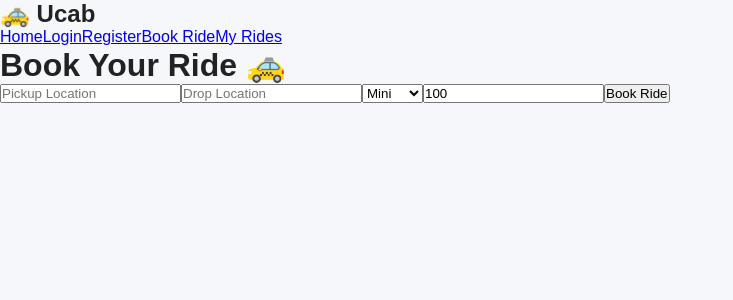
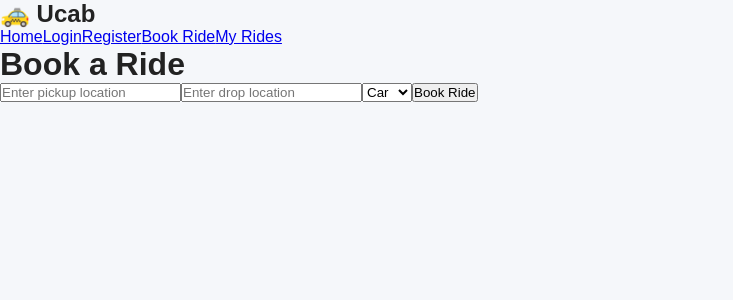
Before and after one commit to Yamini-1166/simple-cab-booking-app-, a React (Vite) app in the folder frontend/: page /book-ride in a window 1280 px wide. Shown: the top 300 px of the page, without its empty margins (0-733 px from the left). Built offline with nearby package versions, Linux system fonts and the light colour scheme.

Commit message:
Update BookRide.jsx

```diff
--- a/frontend/src/pages/BookRide.jsx
+++ b/frontend/src/pages/BookRide.jsx
@@ -1,77 +1,84 @@
 import { useState } from "react";
-import axios from "axios";
 
 function BookRide() {
-  const [formData, setFormData] = useState({
-    pickupLocation: "",
-    dropLocation: "",
-    vehicleType: "Mini",
-    fare: 100,
-  });
+  const [pickupLocation, setPickupLocation] = useState("");
+  const [dropLocation, setDropLocation] = useState("");
+  const [rideType, setRideType] = useState("car");
+  const [message, setMessage] = useState("");
 
-  const handleChange = (e) => {
-    setFormData({
-      ...formData,
-      [e.target.name]: e.target.value,
-    });
-  };
-
-  const handleBookRide = async (e) => {
+  const handleSubmit = async (e) => {
     e.preventDefault();
 
+    if (!pickupLocation || !dropLocation) {
+      setMessage("Please enter pickup and drop locations");
+      return;
+    }
+
     try {
-      await axios.post(
-        "http://localhost:5000/api/rides/book",
-        formData,
-        {
-          headers: {
-            Authorization: `Bearer ${localStorage.getItem("token")}`,
-          },
-        }
-      );
+      const token = localStorage.getItem("token");
 
-      alert("Ride booked successfully!");
+      const response = await fetch("http://localhost:5000/api/rides/book", {
+        method: "POST",
+        headers: {
+          "Content-Type": "application/json",
+          Authorization: `Bearer ${token}`,
+        },
+        body: JSON.stringify({
+          pickupLocation,
+          dropLocation,
+          rideType,
+        }),
+      });
+
+      const data = await response.json();
+
+      if (!response.ok) {
+        setMessage(data.message || "Failed to book ride");
+        return;
+      }
+
+      setMessage("Ride booked successfully!");
+
+      setPickupLocation("");
+      setDropLocation("");
+      setRideType("car");
     } catch (error) {
-      alert(error.response?.data?.message || "Booking failed");
+      setMessage("Server error. Please try again.");
     }
   };
 
   return (
-    <div>
-      <h1>Book Your Ride 🚕</h1>
+    <div className="page-container">
+      <h1>Book a Ride</h1>
 
-      <form onSubmit={handleBookRide}>
+      <form onSubmit={handleSubmit} className="ride-form">
         <input
-          name="pickupLocation"
-          placeholder="Pickup Location"
-          onChange={handleChange}
-          required
+          type="text"
+          placeholder="Enter pickup location"
+          value={pickupLocation}
+          onChange={(e) => setPickupLocation(e.target.value)}
         />
 
         <input
-          name="dropLocation"
-          placeholder="Drop Location"
-          onChange={handleChange}
-          required
+          type="text"
+          placeholder="Enter drop location"
+          value={dropLocation}
+          onChange={(e) => setDropLocation(e.target.value)}
         />
 
-        <select name="vehicleType" onChange={handleChange}>
-          <option value="Mini">Mini</option>
-          <option value="Sedan">Sedan</option>
-          <option value="SUV">SUV</option>
+        <select
+          value={rideType}
+          onChange={(e) => setRideType(e.target.value)}
+        >
+          <option value="car">Car</option>
+          <option value="bike">Bike</option>
+          <option value="auto">Auto</option>
         </select>
-
-        <input
-          name="fare"
-          type="number"
-          placeholder="Fare"
-          value={formData.fare}
-          onChange={handleChange}
-          required
-        />
 
         <button type="submit">Book Ride</button>
       </form>
+
+      {message && <p>{message}</p>}
     </div>
   );
 }
```
